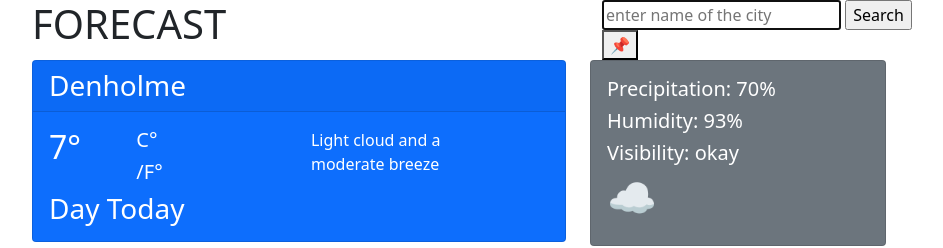
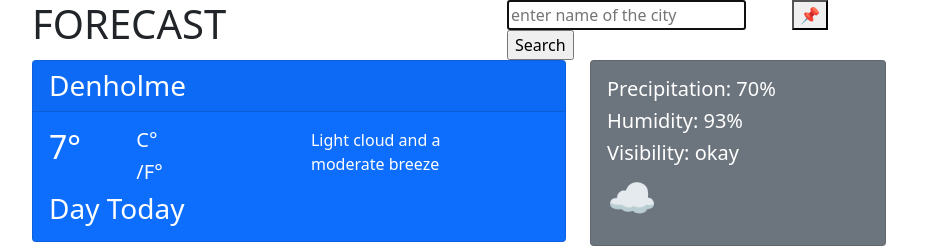
Before and after one commit to soumyabas/Forecast-app, a plain HTML site: page Wireframe HTMLCSS.html in a window 1280 px wide. Shown: the top 248 px of the page, without its empty margins (50-993 px from the left). Drawn offline with nearby package versions, Linux system fonts and the light colour scheme.

Commit message:
Edited h1 and GPS button to fit in one line

```diff
--- a/Wireframe HTMLCSS.html
+++ b/Wireframe HTMLCSS.html
@@ -8,6 +8,7 @@
   <link href="https://cdn.jsdelivr.net/npm/bootstrap@5.0.0-beta2/dist/css/bootstrap.min.css" rel="stylesheet"
     integrity="sha384-BmbxuPwQa2lc/FVzBcNJ7UAyJxM6wuqIj61tLrc4wSX0szH/Ev+nYRRuWlolflfl" crossorigin="anonymous" />
   <script src="https://unpkg.com/axios/dist/axios.min.js"></script>
+  <link rel="stylesheet" href="style">
 </head>
 
 <body>
@@ -15,41 +16,42 @@
 
   <div class="container">
     <div class="row">
-      <div class="col-6">
+      <div class="col-5">
         <h1 class="weather">FORECAST</h1>
       </div>
-      <div class="col-6">
+      <div class="col-3">
         <form id="city-name">
-          <input type="text" placeholder="enter name of the city" autocomplete= "off" autofocus ="on" id= "search-city" />
-          <input type="submit"  value = "Search"/>
+          <input type="text" placeholder="enter name of the city" autocomplete="off" autofocus="on" id="search-city" />
+          <input type="submit" value="Search" />
         </form>
-
-        <button id = "gps-Location">
+      </div>
+      <div class="col-4">
+        <button id="gps-Location">
           📌
         </button>
+      </div>
 
-      </div>
 
 
       <div class="row">
         <div class="col-6">
           <div class="card text-white bg-primary mb-3" style="max-width: 60rem;">
-          <h3 class="card-header" id = "cityName" >Denholme</h3>
+            <h3 class="card-header" id="cityName">Denholme</h3>
             <div class="card-body">
 
               <div class="row">
                 <div class="col-2">
-                <h2 class="card-title" id = "degrees">7°</h2>
+                  <h2 class="card-title" id="degrees">7°</h2>
                 </div>
-              <div class="col-4" id= "chooseUnits">
-                <h5 class="unit" id ="firstUnit" >C°</h5>
+                <div class="col-4" id="chooseUnits">
+                  <h5 class="unit" id="firstUnit">C°</h5>
                   <h5 class="unitTwo" id="secondUnit">/F°</h5>
                 </div>
                 <div class="col-4">
                   <h7 class="attribute"> Light cloud and a moderate breeze</h7>
                 </div>
                 <br>
-              <h3 class="card-text" id = "today" >Day Today</h3>
+                <h3 class="card-text" id="today">Day Today</h3>
 
               </div>
 
--- a/sytle.css
+++ b/sytle.css
@@ -1,6 +1,9 @@
 h1 {
   text-align: left;
   margin: 0;
+  font-family: sans-serif;
+  font-weight: medium;
+  font-size: 60px;
 }
 body {
   font-family: sans-serif;
```
Lines whose indentation alone changed are shown as unchanged.
